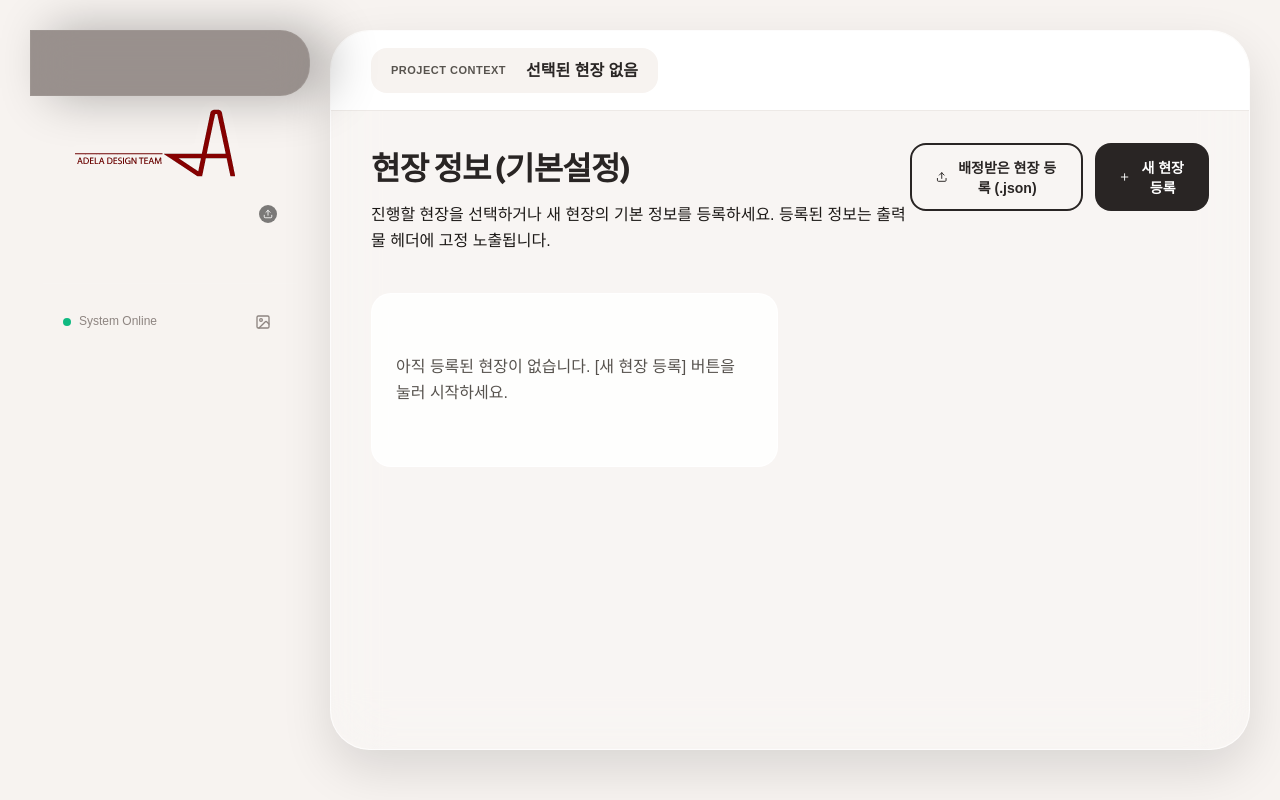
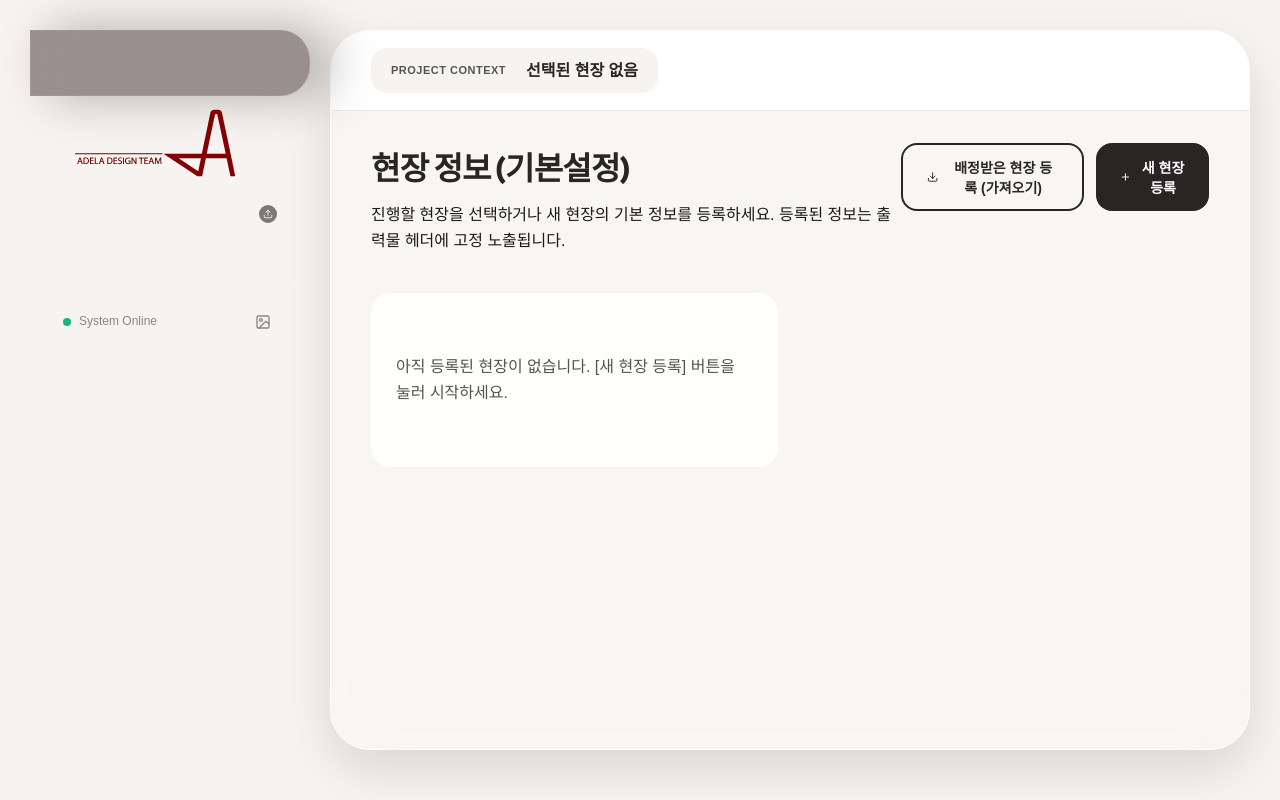
Before and after one commit to adelacanija229-source/adela-designer, a React (Vite) app: page / in a window 1280 px wide. Built offline with nearby package versions, Linux system fonts and the light colour scheme; a web font is replaced by a local one.

Commit message:
v1.32.1: Swap assignment icons for better UX

```diff
--- a/src/components/ProjectRegistration.jsx
+++ b/src/components/ProjectRegistration.jsx
@@ -194,7 +194,7 @@ const ProjectRegistration = ({ projects, onSaved, onSelect, activeProjectId }) =
                         onChange={handleBgFileChange}
                     />
                     <button className="btn btn-outline" onClick={handleImportClick} title="관리자로부터 배정받은 현장 파일(.json)을 불러와 등록합니다.">
-                        <Upload size={18} /> 배정받은 현장 등록 (.json)
+                        <Download size={18} /> 배정받은 현장 등록 (가져오기)
                     </button>
                     <button className="btn btn-primary" onClick={handleStartCreate}>
                         <Plus size={18} /> 새 현장 등록
@@ -424,8 +424,8 @@ const ProjectRegistration = ({ projects, onSaved, onSelect, activeProjectId }) =
                             <button className="btn-icon" onClick={(e) => handleBgUploadClick(p.id, e)} title="현장 배경 이미지 설정">
                                 <ImageIcon size={18} />
                             </button>
-                            <button className="btn-icon" onClick={(e) => handleExport(p, e)} title="팀원에게 배정하기 위해 현장 데이터 파일을 생성하여 다운로드합니다.">
-                                <Download size={18} />
+                            <button className="btn-icon" onClick={(e) => handleExport(p, e)} title="팀원에게 배정하기 위해 현장 데이터 파일을 생성하여 내보냅니다.">
+                                <Upload size={18} />
                             </button>
                             <button className="btn-icon" onClick={(e) => handleEdit(p, e)} title="현장 수정">
                                 <Edit2 size={18} />
```
